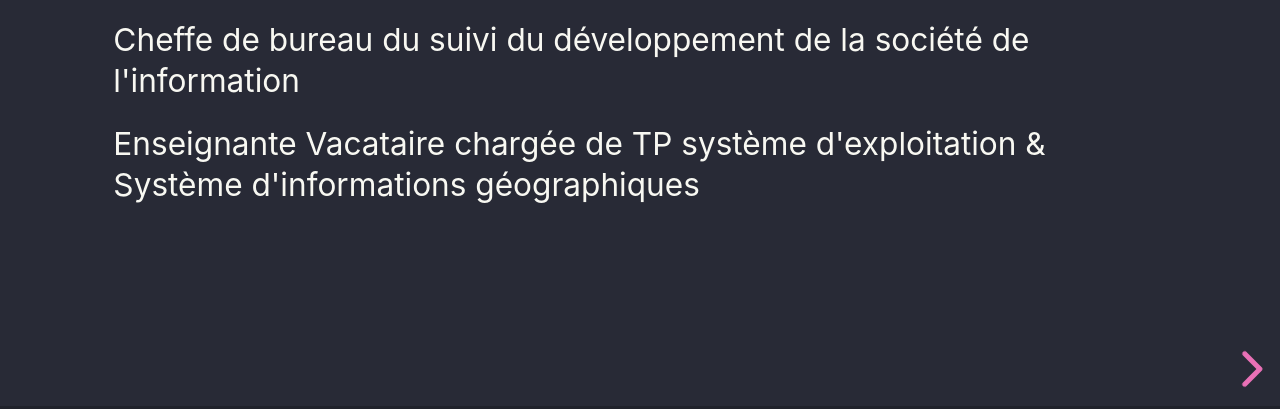
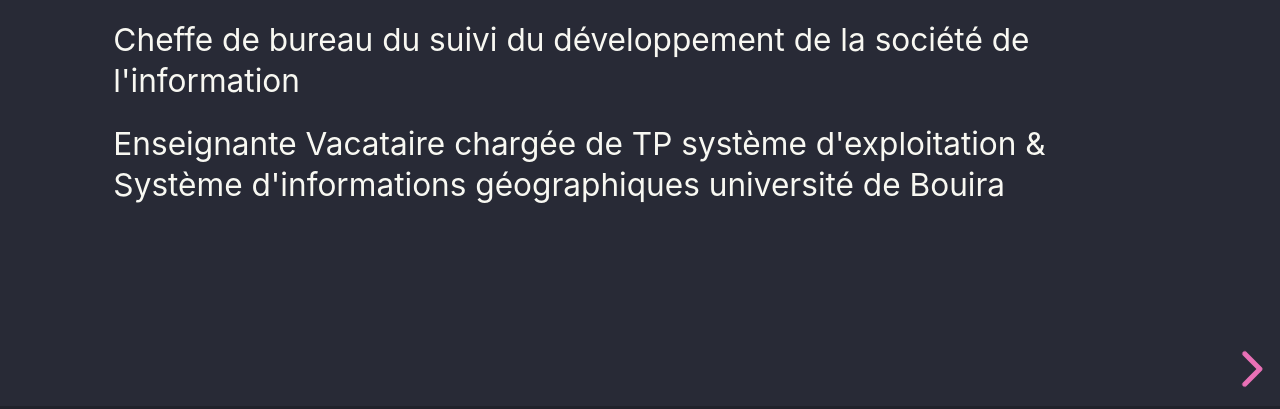
Before and after one commit to nadgy/me, a website: page index.html in a window 1280 px wide. Shown: the part 391-800 px from the top of the page. Drawn offline with Linux system fonts and the light colour scheme.

Commit message:
Update index.html

```diff
--- a/index.html
+++ b/index.html
@@ -21,7 +21,7 @@
 					<h1>GUEALIA Nadia</h1>
 					<p class="pleft">Ingénieur Principal en Informatique</p>
 					<p class="pleft">Cheffe de bureau du suivi du développement de la société de l'information </p>
-					<p class="pleft">Enseignante Vacataire chargée de TP système d'exploitation & Système d'informations géographiques</p>
+					<p class="pleft">Enseignante Vacataire chargée de TP système d'exploitation & Système d'informations géographiques université de Bouira</p>
 				</section>
 				<section>
 					<h1>Web Mapping</h1>
```
